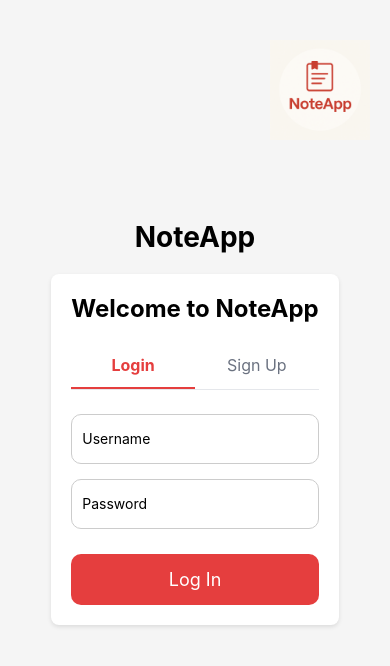
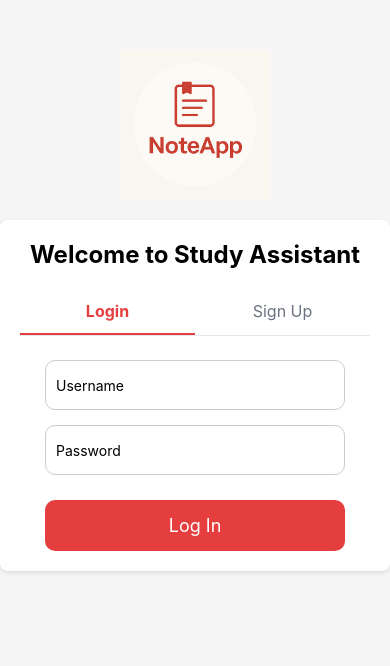
Before and after one commit to JorgeRodriguez5167/Frontend-Study-App, a React Native app: screen / in a window 390 px wide. Shown: the top 666 px of the page. Built offline with nearby package versions, Linux system fonts and the light colour scheme.

Commit message:
Changed log in screen and other titles

```diff
--- a/App.js
+++ b/App.js
@@ -205,18 +205,23 @@ const LoginScreen = ({ navigation }) => {
 
   return (
     <SafeAreaView style={styles.container}>
-      <Text style={styles.title}>NoteApp</Text>
-
-      {/* Logo */}
-      <Image source={NoteAppLogo} style={styles.logo} />
+      {/* Logo - centered at the top, hidden when signup tab is active */}
+      {activeTab !== 'signup' && (
+        <Image
+          source={NoteAppLogo}
+          style={styles.centeredLogo}
+        />
+      )}
 
       <KeyboardAvoidingView
         behavior={Platform.OS === 'ios' ? 'padding' : 'height'}
-        style={styles.keyboardAvoidingView}
+        style={styles.keyboardAvoidingContainer}
+        contentContainerStyle={{flex: 1}}
+        keyboardVerticalOffset={activeTab === 'signup' ? -100 : 0}
       >
         <View style={styles.scrollViewContainer}>
           <View style={styles.card}>
-            <Text style={styles.cardTitle}>Welcome to NoteApp</Text>
+            <Text style={styles.cardTitle}>Welcome to Study Assistant</Text>
 
             <View style={styles.tabs}>
               <TouchableOpacity
@@ -260,7 +265,13 @@ const LoginScreen = ({ navigation }) => {
             )}
 
             {activeTab === 'signup' && (
-              <ScrollView contentContainerStyle={styles.signupScrollContainer}>
+              <ScrollView
+                contentContainerStyle={styles.signupScrollContainer}
+                showsVerticalScrollIndicator={true}
+                keyboardShouldPersistTaps="handled"
+                style={{width: '100%', maxHeight: activeTab === 'signup' ? '100%' : 'auto'}}
+                nestedScrollEnabled={true}
+              >
                 <View style={styles.form}>
                   <TextInput
                     style={styles.input}
@@ -382,23 +393,25 @@ export default function App() {
 const styles = StyleSheet.create({
   container: {
     flex: 1,
-    justifyContent: 'center',
     alignItems: 'center',
     backgroundColor: '#f5f5f5',
-    padding: 20,
+    paddingTop: 50,
+    paddingHorizontal: 20,
   },
-  title: {
-    fontSize: 28,
-    fontWeight: 'bold',
+  centeredLogo: {
+    width: 150,
+    height: 150,
+    resizeMode: 'contain',
     marginBottom: 20,
   },
-  logo: {
-    position: 'absolute',
-    top: 40, // Adjust the value for the exact placement
-    right: 20, // Adjust the value for the exact placement
-    width: 100, // Adjust the size (double the original size)
-    height: 100, // Adjust the size (double the original size)
-    resizeMode: 'contain',
+  keyboardAvoidingContainer: {
+    flex: 1,
+    width: '100%',
+    alignItems: 'center',
+  },
+  scrollViewContainer: {
+    width: '100%',
+    alignItems: 'center',
   },
   card: {
     width: '100%',
@@ -411,6 +424,7 @@ const styles = StyleSheet.create({
     shadowOpacity: 0.1,
     shadowRadius: 4,
     elevation: 2,
+    alignItems: 'center',
   },
   cardTitle: {
     fontSize: 24,
@@ -423,6 +437,7 @@ const styles = StyleSheet.create({
     marginBottom: 16,
     borderBottomWidth: 1,
     borderBottomColor: '#e5e7eb',
+    width: '100%',
   },
   tab: {
     flex: 1,
@@ -443,6 +458,8 @@ const styles = StyleSheet.create({
   },
   form: {
     marginTop: 8,
+    width: '100%',
+    alignItems: 'center',
   },
   input: {
     width: '100%',
@@ -468,13 +485,11 @@ const styles = StyleSheet.create({
     color: 'white',
     fontSize: 18,
   },
-  scrollViewContainer: {
-    flexGrow: 1,
-    justifyContent: 'center',
-    alignItems: 'center',
-  },
   signupScrollContainer: {
     flexGrow: 1,
+    width: '100%',
+    alignItems: 'center',
+    paddingBottom: 20,
   },
   dateContainer: {
     width: '100%',
--- a/HomeScreen.js
+++ b/HomeScreen.js
@@ -43,7 +43,7 @@ export default function HomeScreen() {
       {/* Header */}
       <View style={styles.header}>
         <View>
-          <Text style={styles.headerTitle}>NoteApp</Text>
+          <Text style={styles.headerTitle}>Study Assistant</Text>
 
         </View>
         <TouchableOpacity style={styles.accountButton} onPress={() => navigation.navigate("AccountSettings")}>
@@ -53,12 +53,12 @@ export default function HomeScreen() {
       </View>
 
       <View style={styles.contentContainer}>
-        <Text style={styles.title}>My Notes</Text>
+        <Text style={styles.title}>Welcome back, (user)</Text>
 
         <View style={styles.content}>
           {/* Actions Section */}
           <View style={styles.section}>
-            <Text style={styles.sectionTitle}>Actions</Text>
+            <Text style={styles.sectionTitle}>Create New Notes</Text>
 
             <TouchableOpacity style={styles.blackButton} onPress={() => navigation.navigate("RecordAudio")}>
               <Icon name="mic" size={20} color="white" />
```
